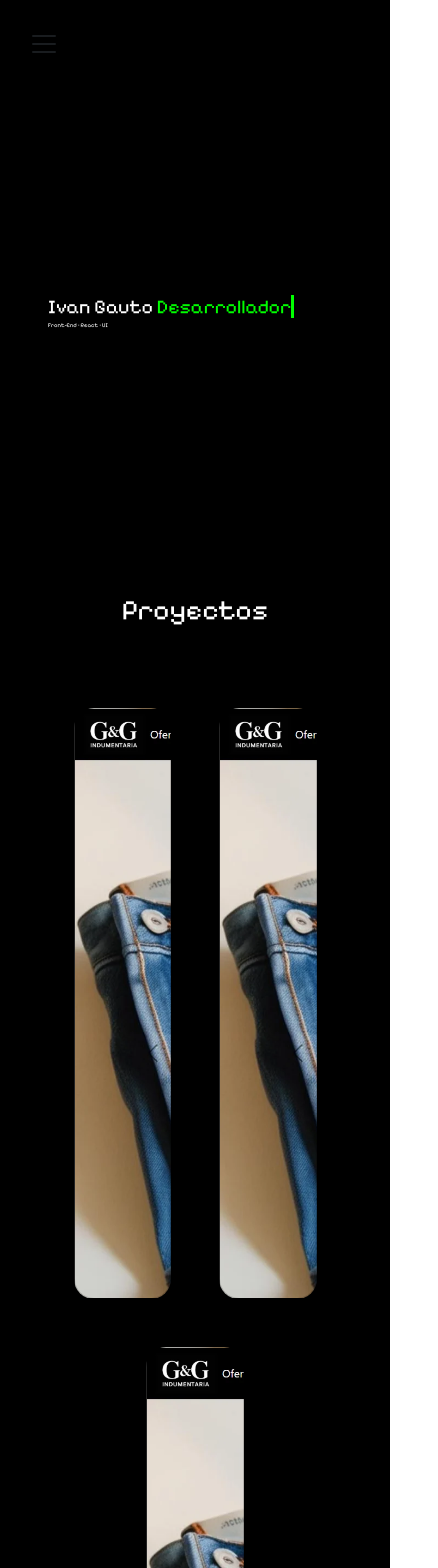
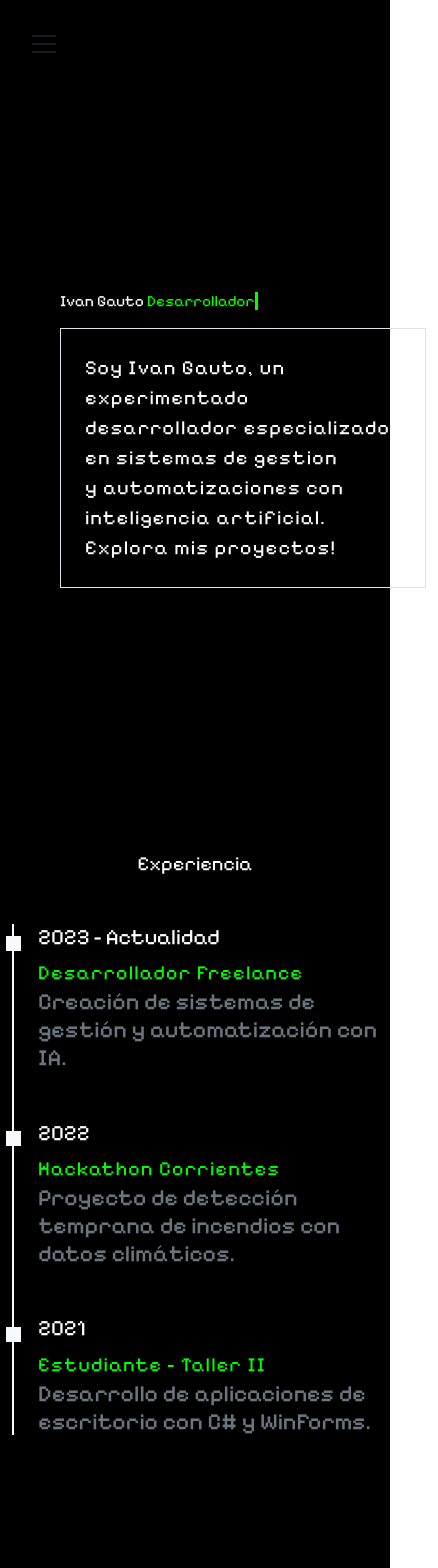
Before and after one commit to Ivan-Gauto/portfolio, a React (Vite) app: page / in a window 390 px wide. Shown: the top 1568 px of the page, 438 px wide, since content can reach past the window. Built offline with nearby package versions, Linux system fonts and the light colour scheme.

Commit message:
Se agrego seccion de experiencia

```diff
--- a/package.json
+++ b/package.json
@@ -14,7 +14,8 @@
     "bootstrap": "^5.3.7",
     "react": "^19.1.1",
     "react-bootstrap": "^2.10.10",
-    "react-dom": "^19.1.1"
+    "react-dom": "^19.1.1",
+    "simple-icons": "^15.12.0"
   },
   "devDependencies": {
     "@eslint/js": "^9.33.0",
--- a/src/App.jsx
+++ b/src/App.jsx
@@ -1,32 +1,33 @@
-import { useEffect } from "react";
+import { useState, useEffect } from "react";
 import Navbar from "./components/Navbar";
-import Header from "./components/Header.jsx";
+import Header from "./components/Header";
+import Experience from "./components/Experience";
 import Projects from "./components/Projects";
+import Loader from "./components/Loader";
 import AOS from "aos";
 import "aos/dist/aos.css";
 import "./index.css";
 
 export default function App() {
+  const [loading, setLoading] = useState(true);
+
   useEffect(() => {
-    AOS.init({
-      duration: 1000,
-      once: false,
-      mirror: true }
-    ); // smooth y solo 1 vez
+    AOS.init({ duration: 1000, once: false, mirror: true });
+
+    // Simula tiempo de carga de la página
+    const timer = setTimeout(() => setLoading(false), 2000);
+    return () => clearTimeout(timer);
   }, []);
 
-  useEffect(() => {
-    import("./gradient.js").then(({ default: Gradient }) => {
-      const gradient = new Gradient();
-      gradient.initGradient("#gradient-canvas");
-    });
-  }, []);
+  if (loading) {
+    return <Loader />; // Muestra solo el loader
+  }
 
   return (
     <div className="bg-black">
-
       <Navbar />
       <Header />
+      <Experience />
       <Projects />
     </div>
   );
--- /dev/null
+++ b/src/components/Experience.jsx
@@ -0,0 +1,47 @@
+export default function Experience() {
+  const experiences = [
+    {
+      year: "2023 - Actualidad",
+      title: "Desarrollador Freelance",
+      description: "Creación de sistemas de gestión y automatización con IA."
+    },
+    {
+      year: "2022",
+      title: "Hackathon Corrientes",
+      description: "Proyecto de detección temprana de incendios con datos climáticos."
+    },
+    {
+      year: "2021",
+      title: "Estudiante - Taller II",
+      description: "Desarrollo de aplicaciones de escritorio con C# y WinForms."
+    }
+  ];
+
+  return (
+    <div className="text-white container py-5">
+      <h1 data-aos="fade-right" data-aos-delay="400" className="text-center mb-5">Experiencia</h1>
+
+      <div data-aos="fade-down" data-aos-delay="200" className="timeline position-relative border-start border-2 border-light">
+        {experiences.map((exp, i) => (
+          <div key={i} className="mb-5 ms-4">
+            {/* PUNTO */}
+            <div
+              className="position-absolute bg-light"
+              style={{
+                width: "15px",
+                height: "15px",
+                left: "-8px",
+                marginTop: "11.7px"
+              }}
+            ></div>
+
+            {/* CONTENIDO */}
+            <h2 className="fw-light">{exp.year}</h2>
+            <p style={{color:"lime"}} className="m-0">{exp.title}</p>
+            <h3 className="text-secondary">{exp.description}</h3>
+          </div>
+        ))}
+      </div>
+    </div>
+  );
+}
--- a/src/components/Header.jsx
+++ b/src/components/Header.jsx
@@ -10,29 +10,38 @@ export default function Header() {
   }, []);
 
   return (
-        <header className="hero mx-5 d-flex text-white flex-column justify-content-start align-items-start text-center">
-            <h1 className="m-0 g-2">
+    <header className="hero container mx-5 d-flex text-white flex-column justify-content-start align-items-start text-center">
+
+      {/* Anima el título al entrar */}
+      <div data-aos="fade-up" data-aos-delay="150">
+        <h1 className="m-0 g-2 mb-3">
           <span
-                    data-aos="fade-up"
-                    data-aos-delay="300"
             className="hero-primary d-inline-block"
             style={{
-                        transform: `translateX(${-offset * 0.15}px)`,
+              transform: `translateX(${-offset * 0.1}px)`,
               transition: "transform 0.1s linear",
-                        fontSize: "5vw",
+              fontSize: "4vw",
             }}
           >
             Ivan Gauto
-                    <span className="typing" style={{color: "lime"}}> Desarrollador</span>
+            <span className="typing" style={{ color: "lime" }}> Desarrollador</span>
+          </span>
+        </h1>
+      </div>
 
-                </span>
+      <div data-aos="fade-up" data-aos-delay="300">
+        <p
+          className="hero-subtitle text-start text-wrap border p-4"
+          style={{
+            transform: `translateX(${offset * 0.1}px)`,
+            transition: "transform 0.1s linear",
+          }}
+        >
+          Soy Ivan Gauto, un experimentado desarrollador especializado en sistemas de gestion <br />
+          y automatizaciones con inteligencia artificial. Explora mis proyectos!
+        </p>
+      </div>
 
-            </h1>
-            <p className="hero-subtitle" style={{
-                transform: `translateX(${offset * 0.15}px)`,
-                transition: "transform 0.1s linear",
-                fontSize: "1.5vw",
-            }}>Front-End • React • UI</p>
     </header>
   );
 }
--- /dev/null
+++ b/src/components/Loader.jsx
@@ -0,0 +1,7 @@
+export default function Loader() {
+  return (
+    <div className="loader-wrapper">
+      <div className="loader"></div>
+    </div>
+  );
+}
--- a/src/components/Navbar.jsx
+++ b/src/components/Navbar.jsx
@@ -13,7 +13,7 @@ export default function Navbar() {
                             <span> Proyectos </span>
                         </button>
                         <button class="ui-btn">
-                            <span> Sobre mi </span>
+                            <span> Experiencia </span>
                         </button>
                         <button class="ui-btn">
                             <span> Contacto </span>
--- a/src/index.css
+++ b/src/index.css
@@ -5,26 +5,22 @@
 /* Fuente por defecto del sitio */
 :root{
   --fs-body: 30px;                          /* tamaño base */
-  --fs-h1: clamp(28px, 3.2vw, 44px);        /* responsive */
+  --fs-h1: clamp(20px, 2.5vw, 44px);        /* responsive */
   --fs-h2: clamp(22px, 2.4vw, 32px);
+  --fs-p: clamp(20px, 3.4vw, 20px);
 }
 
 body {
   font-family: "Pixelify Sans", system-ui, -apple-system, Segoe UI, Roboto, Arial, sans-serif;
   font-size: var(--fs-body);
   line-height: 1.5;
-  font-weight: 100; /* Montserrat funciona mejor a partir de 400 */
+  font-weight: 100;
 }
 
 /* Títulos */
 h1{ font-size: var(--fs-h1); font-weight: 100; }
 h2{ font-size: var(--fs-h2); font-weight: 200; }
-
-/* Botones */
-.btn{
-  font-weight: 100;                         /* semibold */
-  letter-spacing: .2px;
-}
+p{ font-size: var(--fs-p); font-weight: 100; letter-spacing: 1.2px;}
 
 .typing {
   white-space: nowrap;
@@ -54,12 +50,47 @@ h2{ font-size: var(--fs-h2); font-weight: 200; }
   --btn-animation-duration: 1.2s;
   --hover-btn-color: lime;
   --default-btn-color: #fff;
-  --font-size: 18px;
+  --font-size: 1.3vw;
   /* 👆 this field should not be empty */
   --font-weight: 100;
   --font-family: Pixelify Sans;
   /* 👆 this field should not be empty */
 }
+
+/* Loader animación */
+.loader {
+  width: 55px;
+  aspect-ratio: 1;
+  --g1: conic-gradient(from 90deg at 3px 3px ,#0000 90deg,#fff 0);
+  --g2: conic-gradient(from -90deg at 22px 22px,#0000 90deg,#fff 0);
+  background: var(--g1), var(--g1), var(--g1), var(--g2), var(--g2), var(--g2);
+  background-size: 25px 25px;
+  background-repeat: no-repeat;
+  animation: l7 1.5s infinite;
+}
+
+@keyframes l7 {
+  0%   {background-position:0    0   ,0 100%,100% 100% }
+  25%  {background-position:100% 0   ,0 100%,100% 100% }
+  50%  {background-position:100% 0   ,0 0   ,100% 100% }
+  75%  {background-position:100% 0   ,0 0   ,0    100% }
+  100% {background-position:100% 100%,0 0   ,0    100% }
+}
+
+/* Fondo pantalla completa */
+.loader-wrapper {
+  position: fixed;
+  top: 0;
+  left: 0;
+  width: 100%;
+  height: 100%;
+  background: black; /* o el color que quieras */
+  display: flex;
+  justify-content: center;
+  align-items: center;
+  z-index: 9999; /* encima de todo */
+}
+
 
 /* button settings 👆 */
 
```
Also changed, not shown: 1 other file (tests, documents, lock files or other folders). Lines whose indentation alone changed are shown as unchanged.
